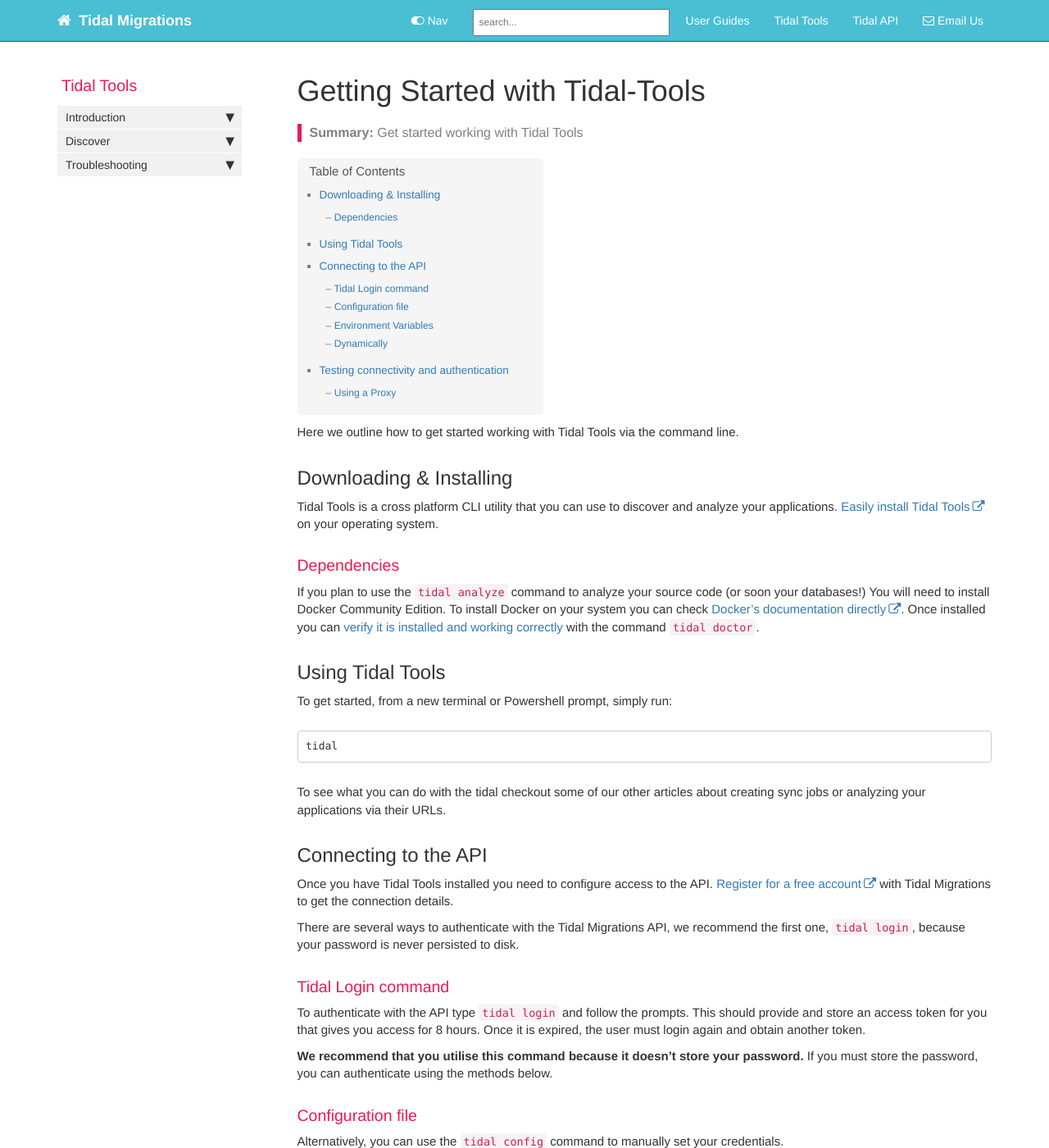
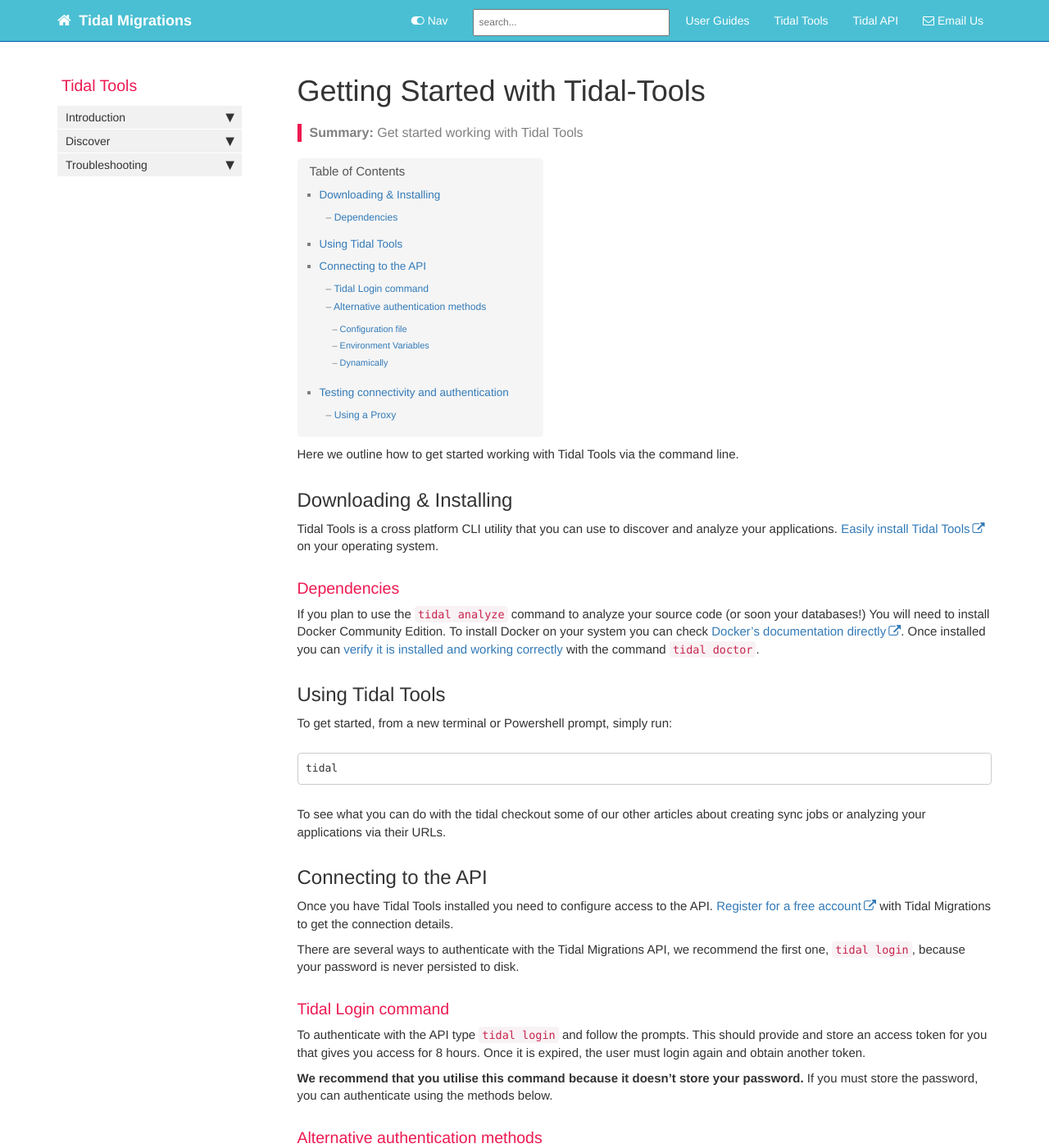
Before and after one commit to tidalmigrations/tidalmigrations.github.io, a Jekyll site: the page built from pages/tidal tools/getstarted.md, in a window 1280 px wide and 1400 px high. Shown: the whole window at 82% size. Built offline with Jekyll 4.4.1, drawn with Linux system fonts in a browser that asks for light colours; nearby versions of some CDN libraries; comment, search, counter and statistics services are not loaded.

Commit message:
Adjust headings for getting started guide

````diff
--- a/pages/tidal tools/getstarted.md
+++ b/pages/tidal tools/getstarted.md
@@ -38,7 +38,9 @@ To authenticate with the API type `tidal login` and follow the prompts. This sho
 
 **We recommend that you utilise this command because it doesn't store your password.** If you must store the password, you can authenticate using the methods below.
 
-### Configuration file
+### Alternative authentication methods
+
+#### Configuration file
 
 Alternatively, you can use the `tidal config` command to manually set your credentials.
 
@@ -65,14 +67,14 @@ On Linux systems it is: `$HOME/.config/tidal/config.yaml`
 
 And on Windows it is: `%AppData%\tidal\config.yaml`
 
-### Environment Variables
+#### Environment Variables
 You can specify your credentials as environment variables. If so, these variables need to be set:
 
 - `TIDAL_EMAIL`
 - `TIDAL_PASSWORD`
 - `TIDAL_URL`
 
-### Dynamically
+#### Dynamically
 Alternatively you can pass in your credentials on each request as command line arguments using the following flags:
 
 ```
````
